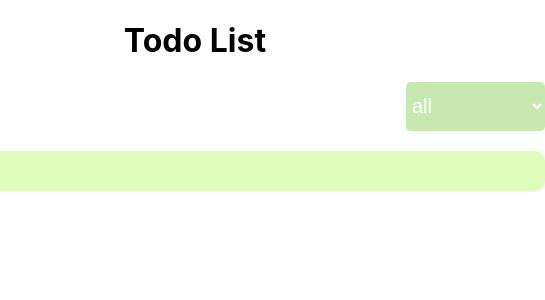
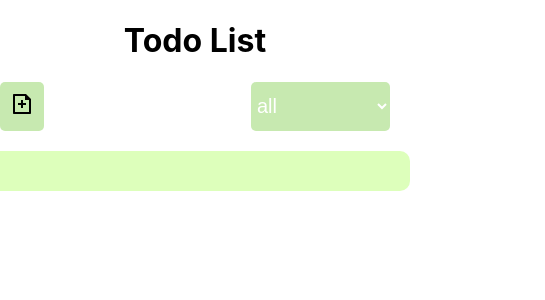
Before and after one commit to Fadhli576/todo-list-react, a React (Create React App) app: page / in a window 390 px wide. Shown: the top 300 px of the page, 545 px wide, since content can reach past the window. Built offline with nearby package versions, Linux system fonts and the light colour scheme.

Commit message:
update responsive git commit --amend --author 'Fadhli576 <fadhlirrahman576@gmail.com>'

```diff
--- a/src/App.css
+++ b/src/App.css
@@ -6,13 +6,15 @@
 }
 
 .action {
-  width: 700px;
+  width: 100vw;
+  max-width: 700px;
   display: flex;
   justify-content: space-between;
 }
 
 .todo {
-  width: 660px;
+  width: 100vw;
+  max-width: 660px;
   padding: 20px;
   margin: 20px;
   background-color: #DDFFBB;
@@ -153,10 +155,10 @@ form {
   justify-content: center;
   flex-direction: column;
   background-color: #fefefe;
-  margin: 15% auto; /* 15% from the top and centered */
+  margin: 15vh auto; /* 15% from the top and centered */
   padding: 20px;
   border: 1px solid #888;
-  width: 30%; /* Could be more or less, depending on screen size */
+  width: 50%; /* Could be more or less, depending on screen size */
 }
 
 .gap {
```
